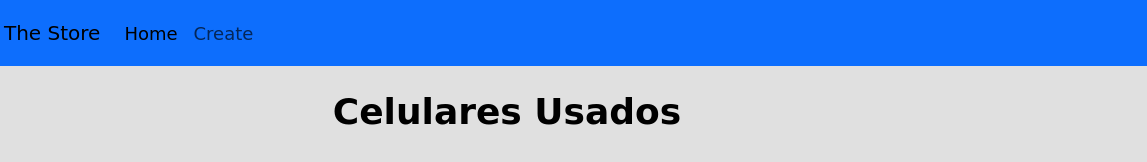
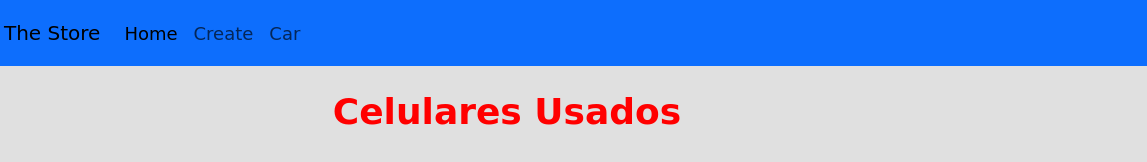
Before and after one commit to MORTYNPEC/Pruebas.github.io, a plain HTML site: page index.html in a window 1280 px wide. Shown: the top 162 px of the page, 133-1280 px from the left. Drawn offline with nearby package versions, Linux system fonts and the light colour scheme.

Commit message:
Add files via upload

```diff
--- a/index.html
+++ b/index.html
@@ -2,7 +2,7 @@
 <html lang="en">
 <head>
   <meta charset="UTF-8">
-  <meta http-equiv="X-UA-Compatible="IE=edge">
+  <meta http-equiv="X-UA-Compatible" content="IE=edge">
   <meta name="viewport" content="width=device-width, initial-scale=1.0">
   <title>The Store</title>
 
@@ -22,10 +22,15 @@
       background-color: #e0e0e0; /* Fondo gris más oscuro */
       color: black; /* Texto negro para contraste */
     }
+
+    h1 {
+      color: red; /* Cambiar el color del título a rojo */
+    }
   </style>
 </head>
 
 <body>
+  <!-- Menú de navegación -->
   <nav class="navbar navbar-expand-lg navbar-light bg-primary">
     <div class="container">
       <div class="navbar-brand d-flex align-items-center">
@@ -49,6 +54,9 @@
           </li>
           <li class="nav-item">
             <a class="nav-link" href="newProduct.html">Create</a>
+          </li>
+          <li class="nav-item">
+            <a class="nav-link" href="car.html">Car</a> <!-- Nuevo ítem -->
           </li>
         </ul>
       </div>
```
